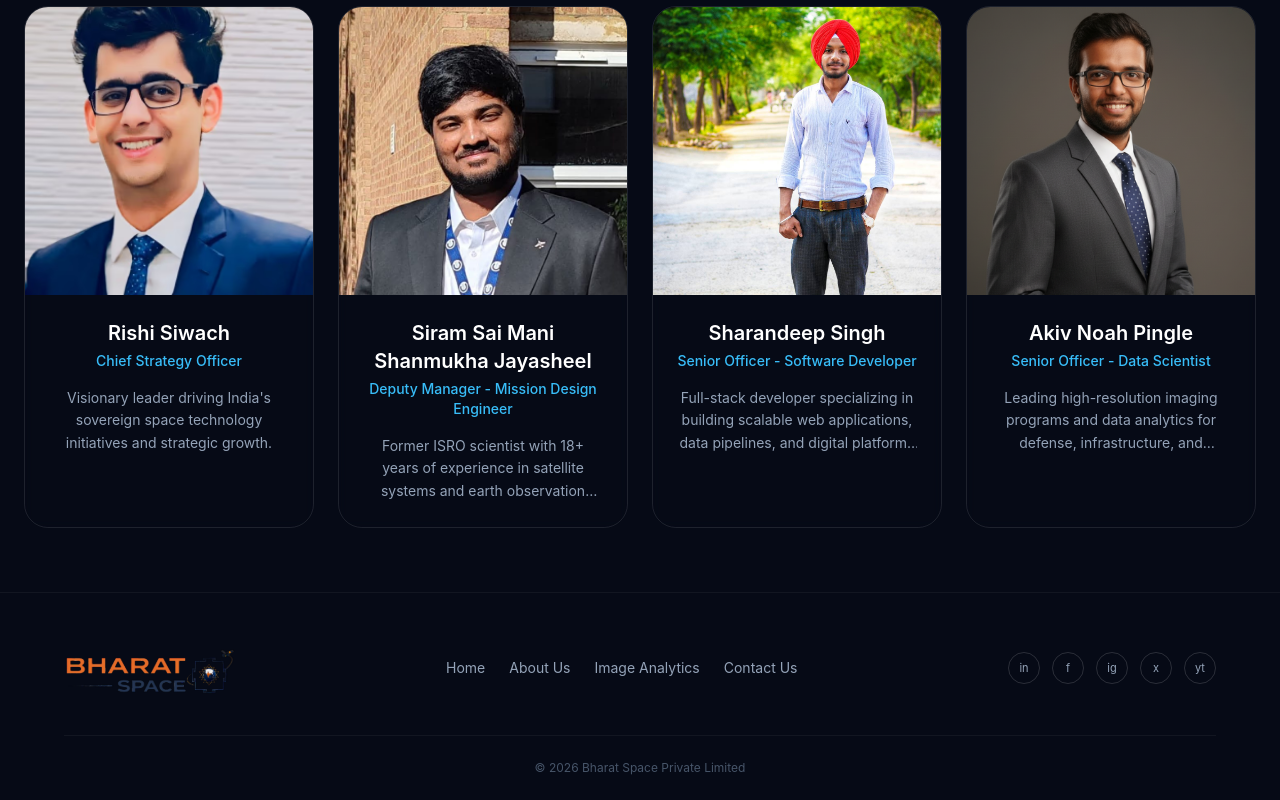
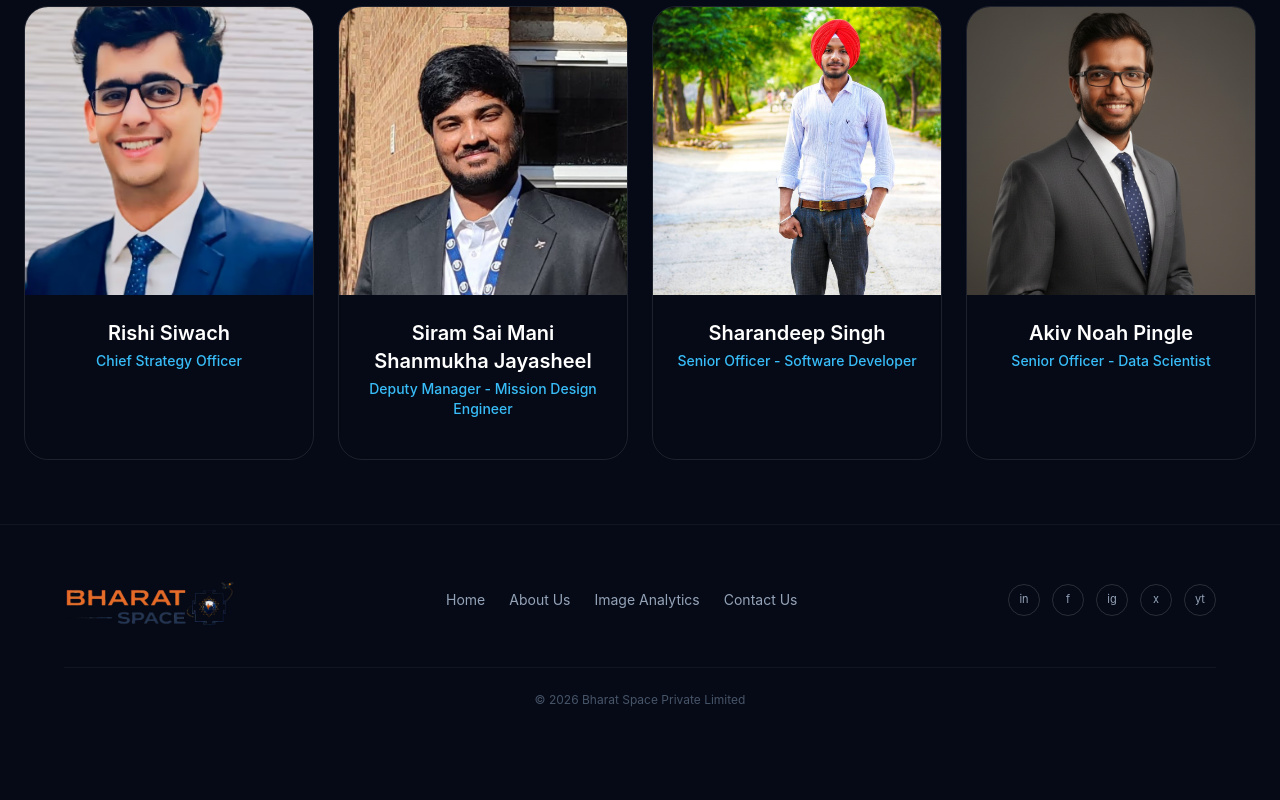
Before and after one commit to Sharandeep-Singh-NibeSpace/Bhaarat-Space, a Next.js app: page /about in a window 1280 px wide. Shown: the part 4276-5076 px from the top of the page. After the commit the page ends 5008 px from the top, so only its background shows below. Built offline with nearby package versions, Linux system fonts and the light colour scheme.

Commit message:
remove Team bio commit

```diff
--- a/components/Team.js
+++ b/components/Team.js
@@ -9,14 +9,14 @@ const TEAM = [
     name: "Rishi Siwach",
     role: "Chief Strategy Officer",
     image: "/images/Team/Rishi.avif",
-    bio: "Visionary leader driving India's sovereign space technology initiatives and strategic growth.",
+    // bio: "Visionary leader driving India's sovereign space technology initiatives and strategic growth.",
   },
   {
     initials: "SJ",
     name: "Siram Sai Mani Shanmukha Jayasheel",
     role: "Deputy Manager - Mission Design Engineer",
     image: "/images/Team/Jayasheel.jpeg",
-    bio: "Former ISRO scientist with 18+ years of experience in satellite systems and earth observation programs.",
+    // bio: "Former ISRO scientist with 18+ years of experience in satellite systems and earth observation programs.",
   },
   {
     initials: "SS",
@@ -24,14 +24,14 @@ const TEAM = [
     role: "Senior Officer - Software Developer",
     // No photo uploaded yet for this member — falls back to an initials avatar below.
     image: "/images/Team/Sharandeep.jpg",
-    bio: "Full-stack developer specializing in building scalable web applications, data pipelines, and digital platforms for space technology.",
+    // bio: "Full-stack developer specializing in building scalable web applications, data pipelines, and digital platforms for space technology.",
   },
   {
     initials: "AP",
     name: "Akiv Noah Pingle",
     role: "Senior Officer - Data Scientist",
     image: "/images/Team/Akiv.png",
-    bio: "Leading high-resolution imaging programs and data analytics for defense, infrastructure, and environmental sustainability.",
+    // bio: "Leading high-resolution imaging programs and data analytics for defense, infrastructure, and environmental sustainability.",
   },
 ];
 
```
